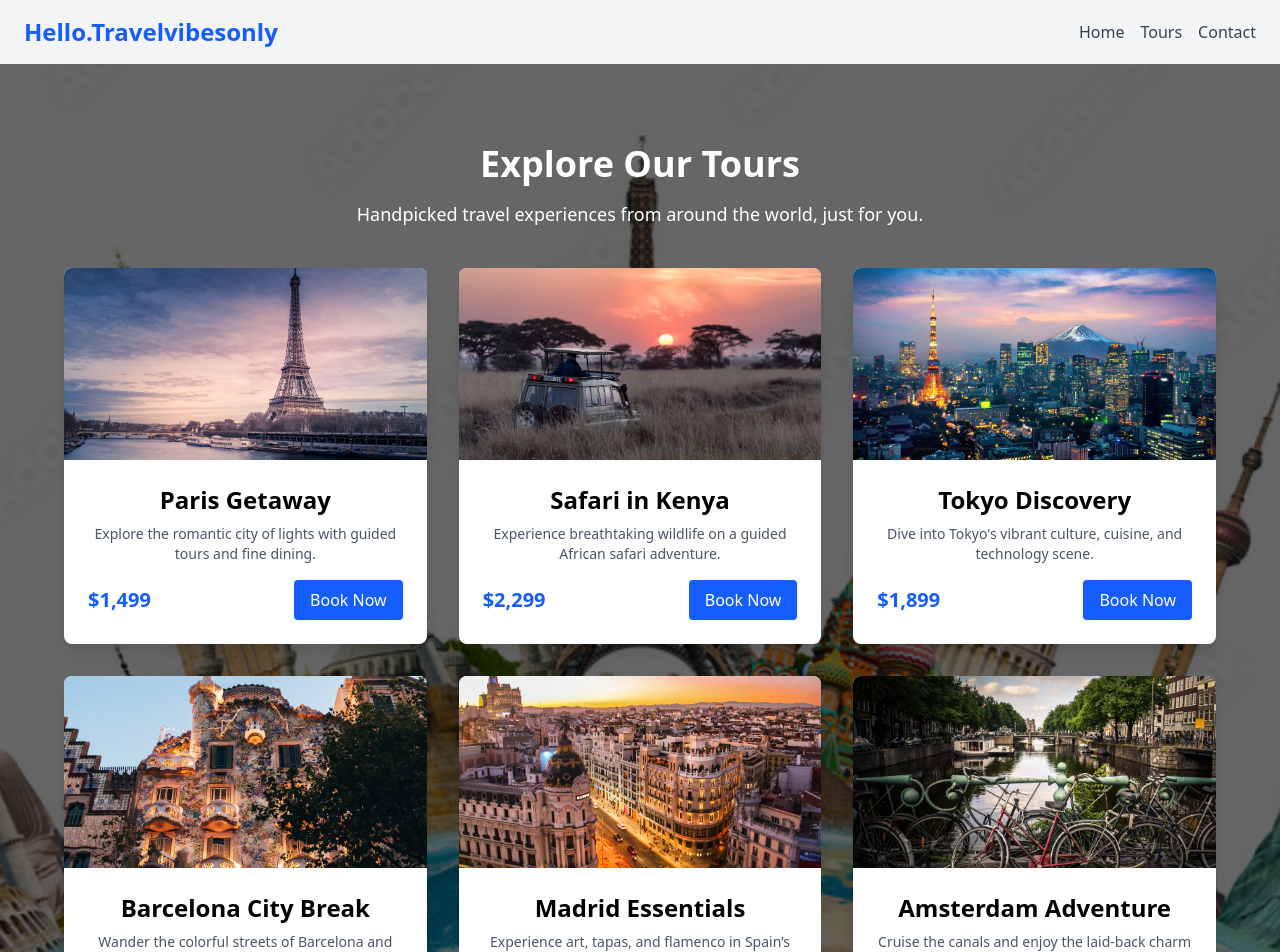
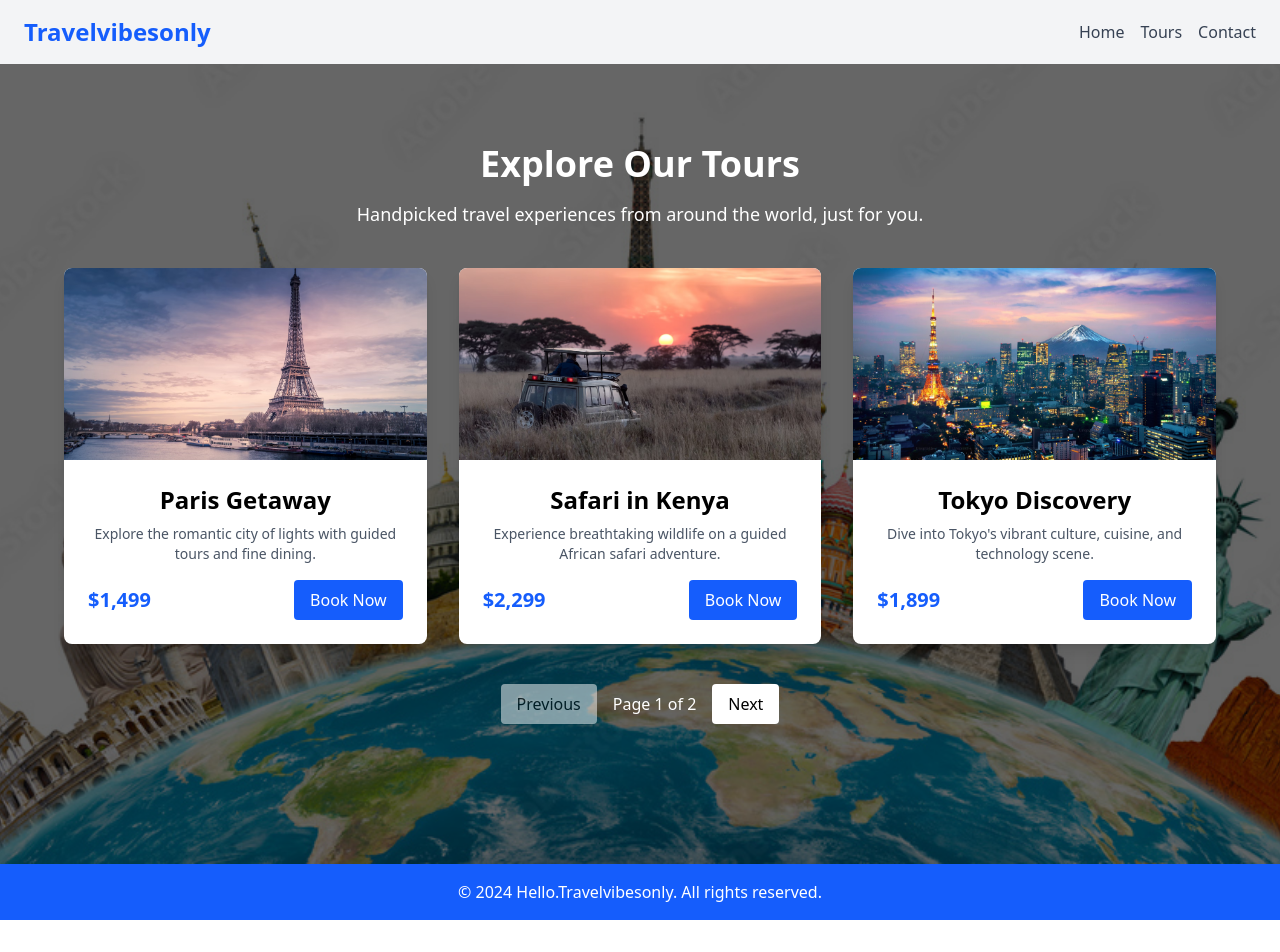
Before and after one commit to ionutpetru4046/my-app, a React (Vite) app: page /tours in a window 1280 px wide. Shown: the top 952 px of the page. After the commit the page ends 920 px from the top, so only its background shows below. Built offline with nearby package versions, Linux system fonts and the light colour scheme.

Commit message:
few changes to the project

```diff
--- a/src/components/Footer.jsx
+++ b/src/components/Footer.jsx
@@ -1,7 +1,7 @@
 const Footer = () => {
     return (
       <footer className="bg-blue-600 text-white text-center py-4">
-        &copy; {new Date().getFullYear()} Hello.travelvibesonly. All rights reserved.
+        &copy; {new Date().getFullYear()} Hello.Travelvibesonly. All rights reserved.
       </footer>
     )
   }
--- a/src/components/Navbar.jsx
+++ b/src/components/Navbar.jsx
@@ -3,7 +3,7 @@ import { Link } from 'react-router-dom'
 const Navbar = () => {
   return (
     <nav className="bg-gray-100 shadow-md px-6 py-4 flex justify-between items-center">
-      <Link to="/" className="text-2xl font-bold text-blue-600">Hello.Travelvibesonly</Link>
+      <Link to="/" className="text-2xl font-bold text-blue-600">Travelvibesonly</Link>
       <div className="space-x-4">
         <Link to="/" className="text-gray-700 hover:text-blue-600">Home</Link>
         <Link to="/tours" className="text-gray-700 hover:text-blue-600">Tours</Link>
--- a/src/pages/Tours.jsx
+++ b/src/pages/Tours.jsx
@@ -1,4 +1,4 @@
-const Tours = () => {
+import { useState } from "react";
 
 const tours = [
     {
@@ -45,14 +45,29 @@ const Tours = () => {
     },
 ];
 
+const ITEMS_PER_PAGE = 3;
+
+const Tours = () => {
+  const [currentPage, setCurrentPage] = useState(1);
+
+  const totalPages = Math.ceil(tours.length / ITEMS_PER_PAGE);
+  const startIndex = (currentPage - 1) * ITEMS_PER_PAGE;
+  const currentTours = tours.slice(startIndex, startIndex + ITEMS_PER_PAGE);
+
+  const handlePrev = () => {
+    setCurrentPage((prev) => Math.max(prev - 1, 1));
+  };
+
+  const handleNext = () => {
+    setCurrentPage((prev) => Math.min(prev + 1, totalPages));
+  };
+
   return (
     <section
       className="relative min-h-screen bg-cover bg-center bg-no-repeat text-white"
       style={{ backgroundImage: "url('/images/backgroundImg.jpeg')" }}
     >
-            {/* Background overlay */}
       <div className="absolute inset-0 bg-black/60" />
-
       <div className="relative z-10 px-8 py-20 text-center">
         <h2 className="text-4xl font-bold mb-4">Explore Our Tours</h2>
         <p className="text-lg max-w-2xl mx-auto mb-10">
@@ -60,12 +75,9 @@ const Tours = () => {
         </p>
 
         {/* Cards */}
-              <div className="grid gap-8 grid-cols-1 sm:grid-cols-2 lg:grid-cols-3 max-w-6xl mx-auto">
-                {tours.map((tour) => (
-                  <div
-                    key={tour.id}
-                    className="bg-white text-black rounded-lg overflow-hidden shadow-lg"
-                  >
+        <div className="grid gap-8 grid-cols-1 sm:grid-cols-2 lg:grid-cols-3 max-w-6xl mx-auto mb-10">
+          {currentTours.map((tour) => (
+            <div key={tour.id} className="bg-white text-black rounded-lg overflow-hidden shadow-lg">
               <img src={tour.image} alt={tour.title} className="w-full h-48 object-cover" />
               <div className="p-6">
                 <h3 className="text-2xl font-semibold mb-2">{tour.title}</h3>
@@ -80,6 +92,27 @@ const Tours = () => {
             </div>
           ))}
         </div>
+
+        {/* Pagination Controls */}
+        <div className="flex justify-center gap-4">
+          <button
+            onClick={handlePrev}
+            disabled={currentPage === 1}
+            className="bg-white text-black px-4 py-2 rounded disabled:opacity-50"
+          >
+            Previous
+          </button>
+          <span className="text-white self-center">
+            Page {currentPage} of {totalPages}
+          </span>
+          <button
+            onClick={handleNext}
+            disabled={currentPage === totalPages}
+            className="bg-white text-black px-4 py-2 rounded disabled:opacity-50"
+          >
+            Next
+          </button>
+        </div>
       </div>
     </section>
   );
```
Lines whose indentation alone changed are shown as unchanged.
